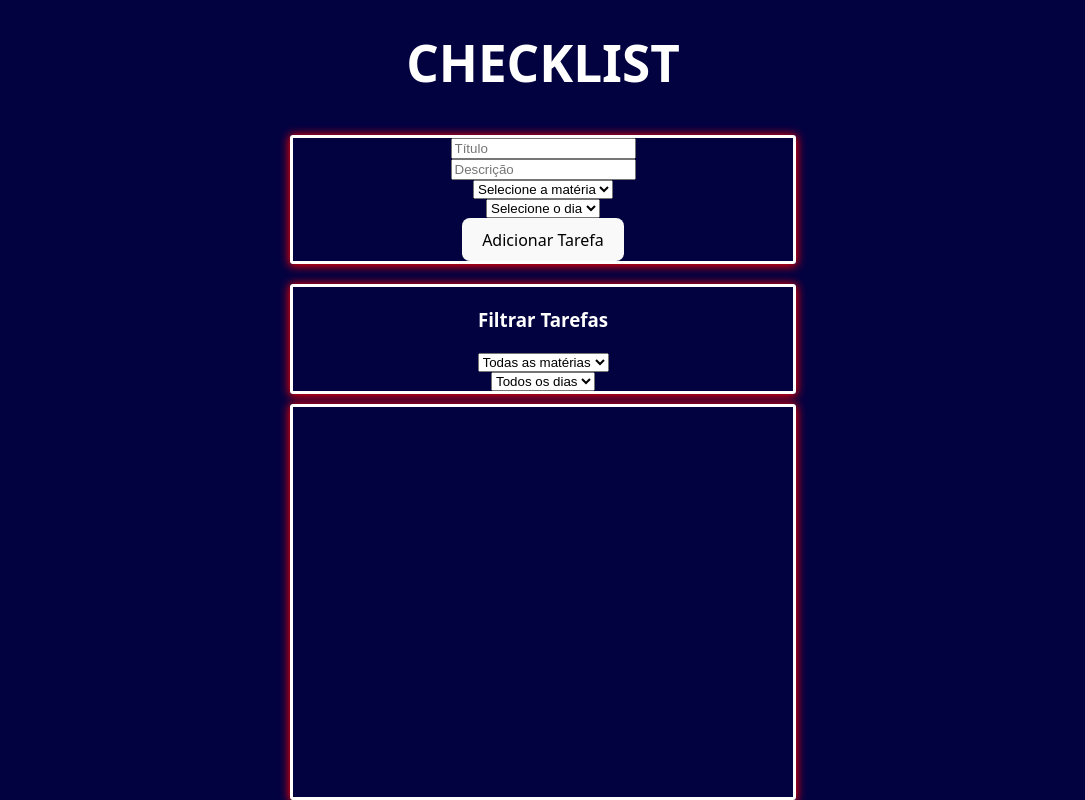
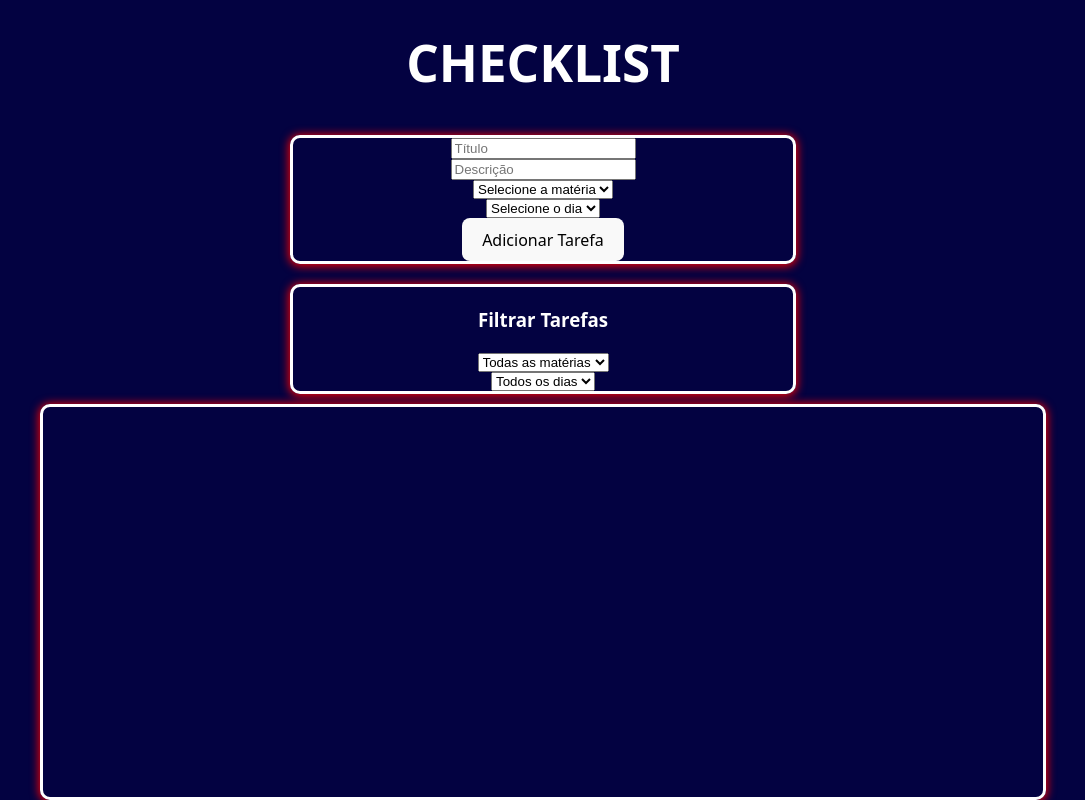
Before and after one commit to felypecarlos99/SaberCarlos1, a React (Vite) app: page / in a window 1280 px wide. Shown: the whole page, without its empty margins (97-1182 px from the left). Built offline with nearby package versions, Linux system fonts and the light colour scheme.

Commit message:
salvar semi final

```diff
--- a/src/App.css
+++ b/src/App.css
@@ -15,9 +15,8 @@
   margin-top: 10px;
   border: 3px solid white;
   margin-bottom: 10px;
-  border-radius: 3px;
+  border-radius: 10px;
   height: auto;
-  border-radius: 3px;
   display: flex;
   justify-content: center;
   align-items: center;
@@ -31,7 +30,7 @@
   margin-top: 10px;
   border: 3px solid white;
   margin-bottom: 10px;
-  border-radius: 3px;
+  border-radius: 10px;
   display: flex;
   justify-content: center;
   align-items: center;
@@ -41,14 +40,14 @@
 }
 
 .card3{
-  height: 500px;
-  width: 500px;
+  height: 700px;
+  width: 1000px;
   display: flex;
   justify-content: center;
   align-items: center;
-  flex-direction: column;
+  flex-direction: row;
   border: 3px solid white;
-  border-radius: 3px;
+  border-radius: 10px;
   box-shadow: 0px 1px 10px 1px red;
   color: white;
 }
--- a/src/App.jsx
+++ b/src/App.jsx
@@ -1,5 +1,7 @@
 import { useState } from 'react'
 import './App.css'
+import { Formulario } from './components/formulario'
+import { ListaTarefas } from './components/ListaTarefas'
 
 let tarefas = []
 
@@ -42,81 +44,27 @@ function App() {
   )
 
   return (
-    <>
-      <div className='container'>
-        <div><h1>CHECKLIST</h1></div>
+    <div className='container'>
+      <h1>CHECKLIST</h1>
 
-        <div className='card1'>
-          <input type='text' placeholder='Título' onChange={e => setTitulo(e.target.value)} value={titulo} />
-          <input type="text" placeholder='Descrição' onChange={e => setDescricao(e.target.value)} value={descricao} />
+      <Formulario
+        setDescricao={setDescricao}
+        setTitulo={setTitulo}
+        setMateria={setMateria}
+        setDia={setDia}
+        descricao={descricao}
+        titulo={titulo}
+        materia={materia}
+        dia={dia}
+        handleClick={handleClick}
+        setFiltroMateria={setFiltroMateria}
+        setFiltroDia={setFiltroDia}
+        filtroMateria={filtroMateria}
+        filtroDia={filtroDia}
+      />
 
-          <select onChange={e => setMateria(e.target.value)} value={materia}>
-            <option value="">Selecione a matéria</option>
-            <option value="Matemática">Matemática</option>
-            <option value="Português">Português</option>
-            <option value="Física">Física</option>
-            <option value="História">História</option>
-            <option value="Geografia">Geografia</option>
-            <option value="Química">Química</option>
-            <option value="Religião">Religião</option>
-            <option value="Filosofia">Filosofia</option>
-          </select>
-
-          <select onChange={e => setDia(e.target.value)} value={dia}>
-            <option value="">Selecione o dia</option>
-            <option value="Segunda">Segunda</option>
-            <option value="Terça">Terça</option>
-            <option value="Quarta">Quarta</option>
-            <option value="Quinta">Quinta</option>
-            <option value="Sexta">Sexta</option>
-          </select>
-
-          <button onClick={handleClick}>Adicionar Tarefa</button>
-        </div>
-
-
-        <div className='card2'>
-          <h3>Filtrar Tarefas</h3>
-          <select onChange={e => setFiltroMateria(e.target.value)} value={filtroMateria}>
-            <option value="">Todas as matérias</option>
-            <option value="Matemática">Matemática</option>
-            <option value="Português">Português</option>
-            <option value="Física">Física</option>
-            <option value="História">História</option>
-            <option value="Geografia">Geografia</option>
-            <option value="Química">Química</option>
-            <option value="Religião">Religião</option>
-            <option value="Filosofia">Filosofia</option>
-          </select>
-
-          <select onChange={e => setFiltroDia(e.target.value)} value={filtroDia}>
-            <option value="">Todos os dias</option>
-            <option value="Segunda">Segunda</option>
-            <option value="Terça">Terça</option>
-            <option value="Quarta">Quarta</option>
-            <option value="Quinta">Quinta</option>
-            <option value="Sexta">Sexta</option>
-          </select>
-        </div>
-
-
-        <div className='card3'>
-          {tarefasFiltradas.map(e => (
-            <div key={e.id} style={{ textDecoration: e.concluida ? 'line-through' : 'none' }}>
-              <input
-                type="checkbox"
-                checked={e.concluida}
-                onChange={() => marcarConcluida(e.id)}
-              />
-              <p><strong>Título:</strong> {e.titulo}</p>
-              <p><strong>Descrição:</strong> {e.descricao}</p>
-              <p><strong>Matéria:</strong> {e.materia}</p>
-              <p><strong>Dia:</strong> {e.dia}</p>
-            </div>
-          ))}
-        </div>
-      </div>
-    </>
+      <ListaTarefas tarefas={tarefasFiltradas} marcarConcluida={marcarConcluida} />
+    </div>
   )
 }
 
--- a/src/components/ListaTarefas.jsx
+++ b/src/components/ListaTarefas.jsx
@@ -0,0 +1,21 @@
+import React from "react"
+
+export const ListaTarefas = ({ tarefas, marcarConcluida }) => {
+  return (
+    <div className="card3">
+      {tarefas.map(e => (
+        <div key={e.id} style={{ textDecoration: e.concluida ? 'line-through' : 'none' }}>
+          <input
+            type="checkbox"
+            checked={e.concluida}
+            onChange={() => marcarConcluida(e.id)}
+          />
+          <p><strong>Título:</strong> {e.titulo}</p>
+          <p><strong>Descrição:</strong> {e.descricao}</p>
+          <p><strong>Matéria:</strong> {e.materia}</p>
+          <p><strong>Dia:</strong> {e.dia}</p>
+        </div>
+      ))}
+    </div>
+  )
+}
--- a/src/components/formulario.jsx
+++ b/src/components/formulario.jsx
@@ -1,3 +1,69 @@
-import React from "react";
+import React from "react"
 
-export const Formulario({setDescricao, setTitulo, setMateria, setDia,})
+export const Formulario = ({
+  setDescricao,
+  setTitulo,
+  setMateria,
+  setDia,
+  descricao,
+  titulo,
+  materia,
+  dia,
+  handleClick,
+  setFiltroMateria,
+  setFiltroDia,
+  filtroMateria,
+  filtroDia
+}) => {
+  return (
+    <>
+      <div className="card1">
+        <input type='text' placeholder='Título' onChange={e => setTitulo(e.target.value)} value={titulo} />
+        <input type="text" placeholder='Descrição' onChange={e => setDescricao(e.target.value)} value={descricao} />
+        <select onChange={e => setMateria(e.target.value)} value={materia}>
+          <option value="">Selecione a matéria</option>
+          <option value="Matemática">Matemática</option>
+          <option value="Português">Português</option>
+          <option value="Física">Física</option>
+          <option value="História">História</option>
+          <option value="Geografia">Geografia</option>
+          <option value="Química">Química</option>
+          <option value="Religião">Religião</option>
+          <option value="Filosofia">Filosofia</option>
+        </select>
+        <select onChange={e => setDia(e.target.value)} value={dia}>
+          <option value="">Selecione o dia</option>
+          <option value="Segunda">Segunda</option>
+          <option value="Terça">Terça</option>
+          <option value="Quarta">Quarta</option>
+          <option value="Quinta">Quinta</option>
+          <option value="Sexta">Sexta</option>
+        </select>
+        <button onClick={handleClick}>Adicionar Tarefa</button>
+      </div>
+
+      <div className="card2">
+        <h3>Filtrar Tarefas</h3>
+        <select onChange={e => setFiltroMateria(e.target.value)} value={filtroMateria}>
+          <option value="">Todas as matérias</option>
+          <option value="Matemática">Matemática</option>
+          <option value="Português">Português</option>
+          <option value="Física">Física</option>
+          <option value="História">História</option>
+          <option value="Geografia">Geografia</option>
+          <option value="Química">Química</option>
+          <option value="Religião">Religião</option>
+          <option value="Filosofia">Filosofia</option>
+        </select>
+        <select onChange={e => setFiltroDia(e.target.value)} value={filtroDia}>
+          <option value="">Todos os dias</option>
+          <option value="Segunda">Segunda</option>
+          <option value="Terça">Terça</option>
+          <option value="Quarta">Quarta</option>
+          <option value="Quinta">Quinta</option>
+          <option value="Sexta">Sexta</option>
+        </select>
+      </div>
+    </>
+  )
+}
```
